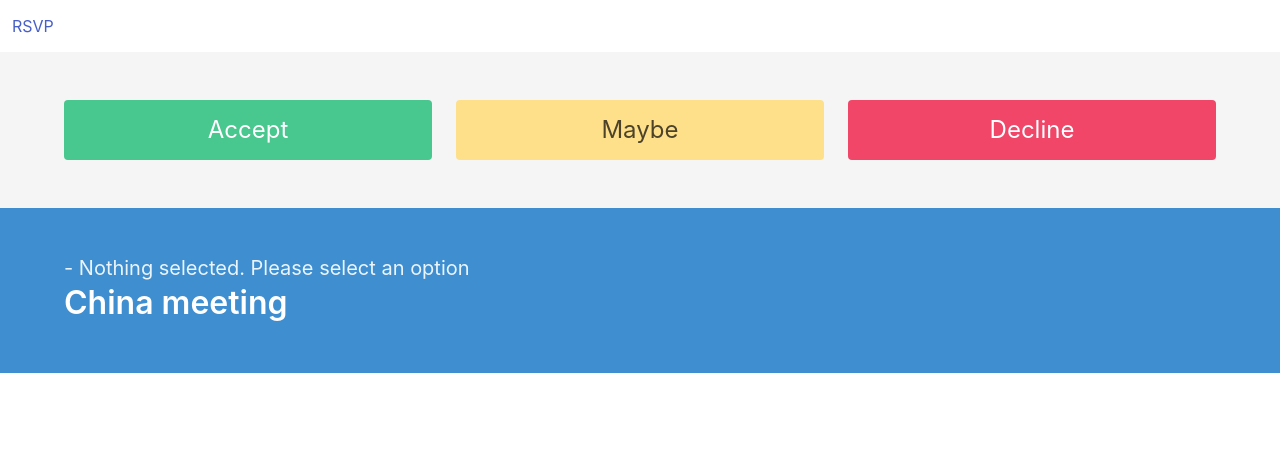
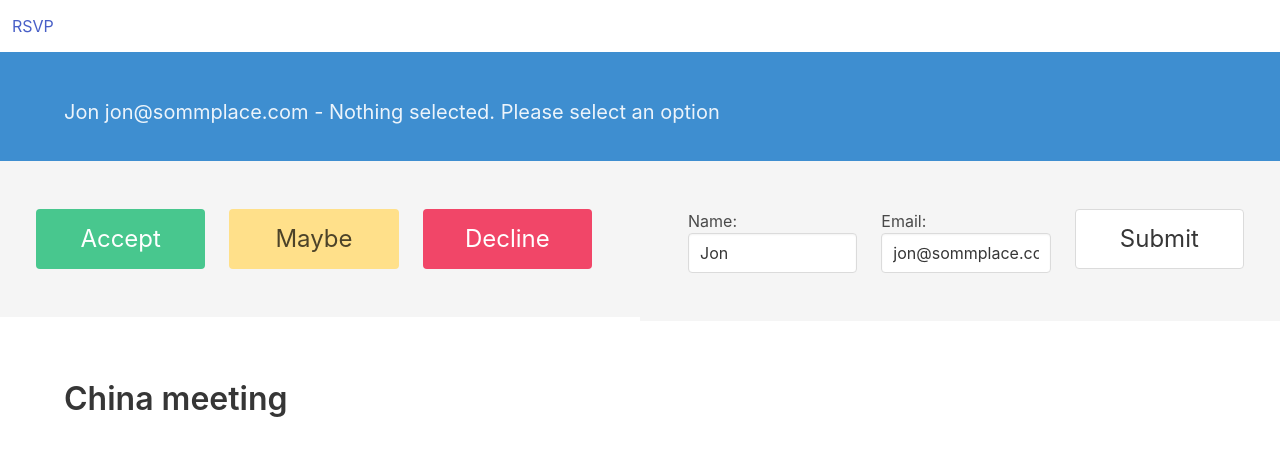
Before and after one commit to shmuelpro/rsvp-client, a React (Create React App) app: page / in a window 1280 px wide. Shown: the top 456 px of the page. Built offline with nearby package versions, Linux system fonts and the light colour scheme.

Commit message:
added the ability to edit

```diff
--- a/src/App.js
+++ b/src/App.js
@@ -17,24 +17,24 @@ function App() {
 
     var buttonsNum = event.buttonsNum;
 
-    if(!buttonsNum){
+    if (!buttonsNum) {
       buttonsNum = 0;
     }
     var accept = buttonsNum & 1;
     var maybe = buttonsNum & 2;
     var decline = buttonsNum & 4;
 
-    event.buttons = {accept:accept > 0,maybe:maybe>0,decline:decline>0 }
+    event.buttons = { accept: accept > 0, maybe: maybe > 0, decline: decline > 0 }
     setRsvpEvent(event);
     setRsvpGuest(JSONStoreGet("guest"));
 
-  } , [])
+  }, [])
 
 
 
 
-  function updateSelectionRemote(selection) {
-    axios.post("/updateregistration", { email: rsvpGuest.email, state: selection,eventid:rsvpEvent.id,name:rsvpGuest.name }).then((response) => {
+  function updateSelectionRemote(data) {
+    axios.post("/updateregistration", data).then((response) => {
       console.log(response);
     })
   }
@@ -43,17 +43,32 @@ function App() {
   function changeSelection(selection) {
 
     var guest = { ...rsvpGuest };
+    guest.name = guestName;
+    guest.email = guestEmail;
     guest.state = selection;
     setRsvpGuest(guest)
-    updateSelectionRemote(selection);
+    if(!rsvpEvent.editable){
+      updateSelectionRemote({ email: guest.email, state: guest.state, eventid: rsvpEvent.id, name: guest.name });
+    }
+
 
   }
+
+  function sumbitChange(){
+    updateSelectionRemote({ email: rsvpGuest.email, state: rsvpGuest.state, eventid: rsvpEvent.id, name: rsvpGuest.name });
+  }
+
+
+
+
 
 
   const [rsvpEvent, setRsvpEvent] = useState({});
   const [rsvpGuest, setRsvpGuest] = useState({ name: "Jon", email: "jon@sommplace.com", selectedDate: "Jan 1st 2019", state: 0 });
   const [selectionDisplayColor, setSelectionDisplayColor] = useState("is-info");
   const [selectionDisplayText, setSelectionDisplayText] = useState("is-info");
+  const [guestName, setGuestName] = useState(rsvpGuest.name || "");
+  const [guestEmail, setGuestEmail] = useState(rsvpGuest.email || "");
 
 
   useEffect(() => {
@@ -62,7 +77,7 @@ function App() {
 
   }, [rsvpGuest.state])
 
-  function nl2br (str, is_xhtml) {
+  function nl2br(str, is_xhtml) {
     if (typeof str === 'undefined' || str === null) {
       return '';
     }
@@ -70,9 +85,9 @@ function App() {
     return (str + '').replace(/([^>\r\n]?)(\r\n|\n\r|\r|\n)/g, '$1' + breakTag + '$2');
   }
 
-function getButtonState(button){
-  if(rsvpEvent.buttons){
-    return  rsvpEvent.buttons[button]?"flex":"none"
+  function getButtonState(button) {
+    if (rsvpEvent.buttons) {
+      return rsvpEvent.buttons[button] ? "flex" : "none"
 
     }
 
@@ -82,24 +97,51 @@ function getButtonState(button){
   return (
     <div className="App">
       <RSVPNav />
+
+      <section className={`hero ${selectionDisplayColor}`}>
+        <div className="hero-body">
+          <div className="container">
+          <h2 className="subtitle">
+              {guestName} {guestEmail} - {selectionDisplayText}
+            </h2>
+
+
+          </div>
+        </div>
+      </section>
+      <div className="columns">
+        <div className="column" style={{ padding: 0 }}>
           <section className="hero is-light">
             <div className="hero-body">
               <div className="container">
                 <div className="columns">
-              <div style={{display:getButtonState("accept")}} className="column"><button onClick={() => { changeSelection(1) }} className="button is-success is-large is-fullwidth">Accept</button></div>
-              <div style={{display:getButtonState("maybe")}} className="column"><button onClick={() => { changeSelection(2) }} className="button is-warning is-large is-fullwidth">Maybe</button></div>
-              <div style={{display:getButtonState("decline")}} className="column"><button onClick={() => { changeSelection(3) }} className="button is-danger is-large is-fullwidth">Decline</button></div>
+                  <div style={{ display: getButtonState("accept") }} className="column"><button onClick={() => { changeSelection(1) }} className="button is-success is-large is-fullwidth">Accept</button></div>
+                  <div style={{ display: getButtonState("maybe") }} className="column"><button onClick={() => { changeSelection(2) }} className="button is-warning is-large is-fullwidth">Maybe</button></div>
+                  <div style={{ display: getButtonState("decline") }} className="column"><button onClick={() => { changeSelection(3) }} className="button is-danger is-large is-fullwidth">Decline</button></div>
                 </div>
               </div>
             </div>
           </section>
-      <section className={`hero ${selectionDisplayColor}`}>
+        </div>
+        <div className="column" style={{ padding: 0 }}>
+          <section className="hero is-light">
             <div className="hero-body">
               <div className="container">
-            <h2 className="subtitle">
-              {rsvpGuest.name} {rsvpGuest.email} - {selectionDisplayText}
-            </h2>
+                <div className="columns">
+                  <div className="column"> Name: <input className="input" value={guestName} onChange={(e) => { setGuestName(e.target.value) }} type="text" placeholder="Full Name" /></div>
+                  <div className="column"> Email: <input className="input" value={guestEmail} onChange={(e) => { setGuestEmail(e.target.value) }} type="text" placeholder="Email Address" /></div>
+                  <div className="column"> <button onClick={() => { sumbitChange() }} className="button is-large is-fullwidth">Submit</button></div>
 
+                </div>
+              </div>
+            </div>
+
+          </section>
+        </div>
+      </div>
+      <section className={`hero `}>
+        <div className="hero-body">
+          <div className="container">
           <h1 className="title">
               {rsvpEvent.name}
             </h1>
@@ -107,7 +149,7 @@ function getButtonState(button){
               {rsvpEvent.date}
             </h2>
             <h2 className="subtitle">
-            <div dangerouslySetInnerHTML={{__html:nl2br(rsvpEvent.description)}} />
+              <div dangerouslySetInnerHTML={{ __html: nl2br(rsvpEvent.description) }} />
             </h2>
 
 
```
Lines whose indentation alone changed are shown as unchanged.
